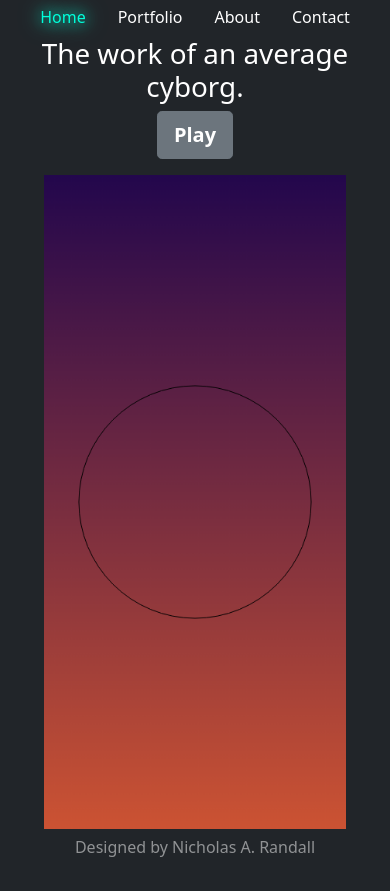
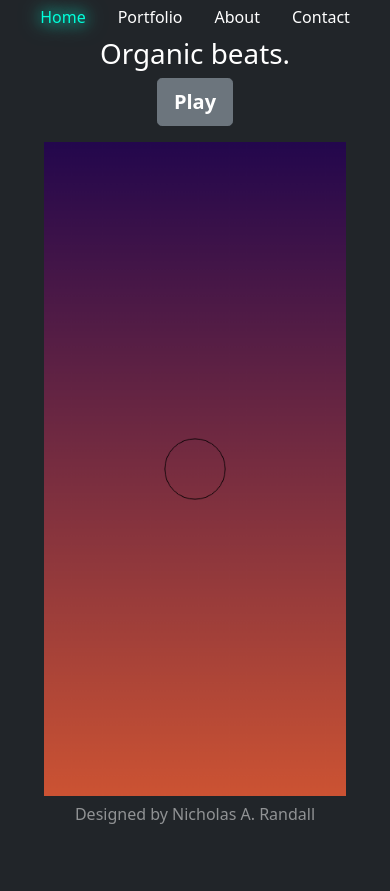
Before and after one commit to cidetraq/cidetraq.github.io, a website: page helloworld.html in a window 390 px wide. Shown: the part 49-940 px from the top of the page. After the commit the page ends 907 px from the top, so only its background shows below. Drawn offline with nearby package versions, Linux system fonts and the light colour scheme.

Commit message:
responsively sized visualizer first version

```diff
--- a/helloworld.html
+++ b/helloworld.html
@@ -34,7 +34,7 @@
       </header>
 
       <main class="px-3">
-        <h1>The work of an average cyborg.</h1>
+        <h1>Organic beats.</h1>
         <p class="lead">
           <a
             href="#"
@@ -65,6 +65,6 @@
       crossorigin="anonymous"
     ></script>
     <!-- KKhayDarov Visualizer Script -->
-    <script type="text/javascript" src="kkhaydarov_visualizer.js"></script>
+    <script type="text/javascript" src="visualizer.js"></script>
   </body>
 </html>
--- a/kkhaydarov_visualizer.js
+++ b/visualizer.js
@@ -1,3 +1,4 @@
+// https://www.kkhaydarov.com/audio-visualizer/
 var canvas,
   ctx,
   center_x,
@@ -36,7 +37,7 @@ function animationLooper() {
   // find the center of the window
   center_x = canvas.width / 2;
   center_y = canvas.height / 2;
-  radius = 150;
+  radius = canvas.width / 10;
   // style the background
   var gradient = ctx.createLinearGradient(0, 0, 0, canvas.height);
   gradient.addColorStop(0, "rgba(35, 7, 77, 1)");
@@ -51,7 +52,7 @@ function animationLooper() {
   for (var i = 0; i < bars; i++) {
     //divide a circle into equal parts
     rads = (Math.PI * 2) / bars;
-    bar_height = frequency_array[i] * 0.7;
+    bar_height = frequency_array[i] * 0.007 * radius;
     // set coordinates
     x = center_x + Math.cos(rads * i) * radius;
     y = center_y + Math.sin(rads * i) * radius;
```
Also changed, not shown: styles.css (+8 -0 lines).
